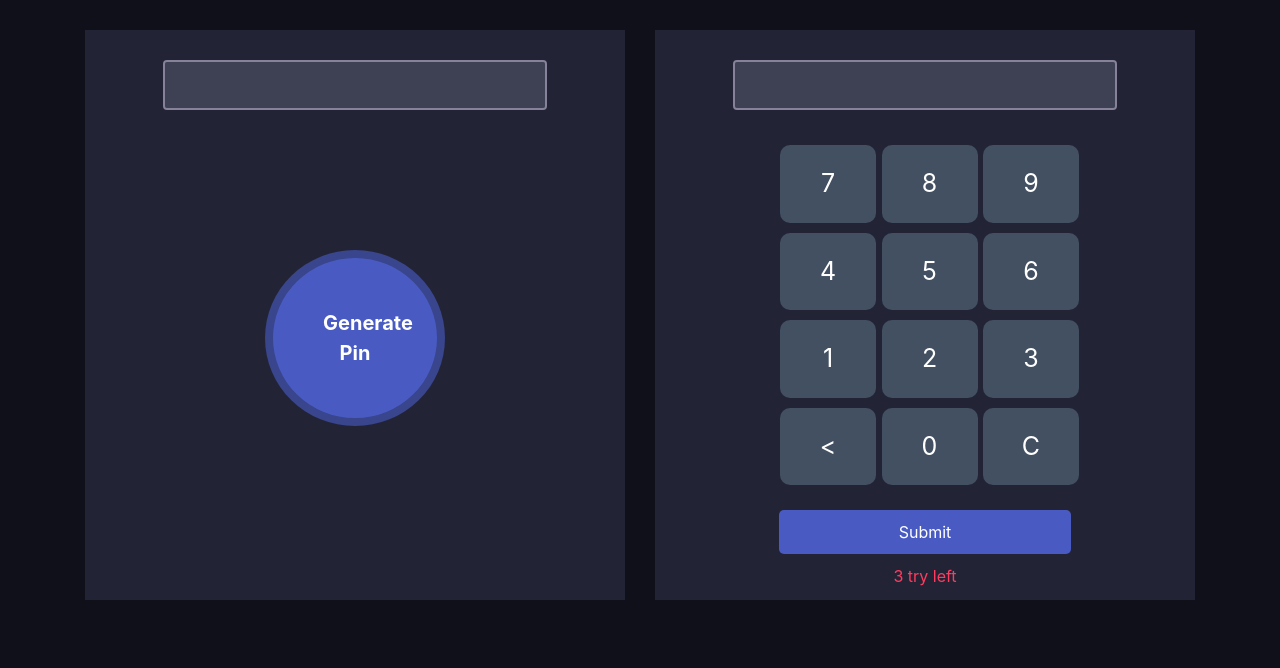
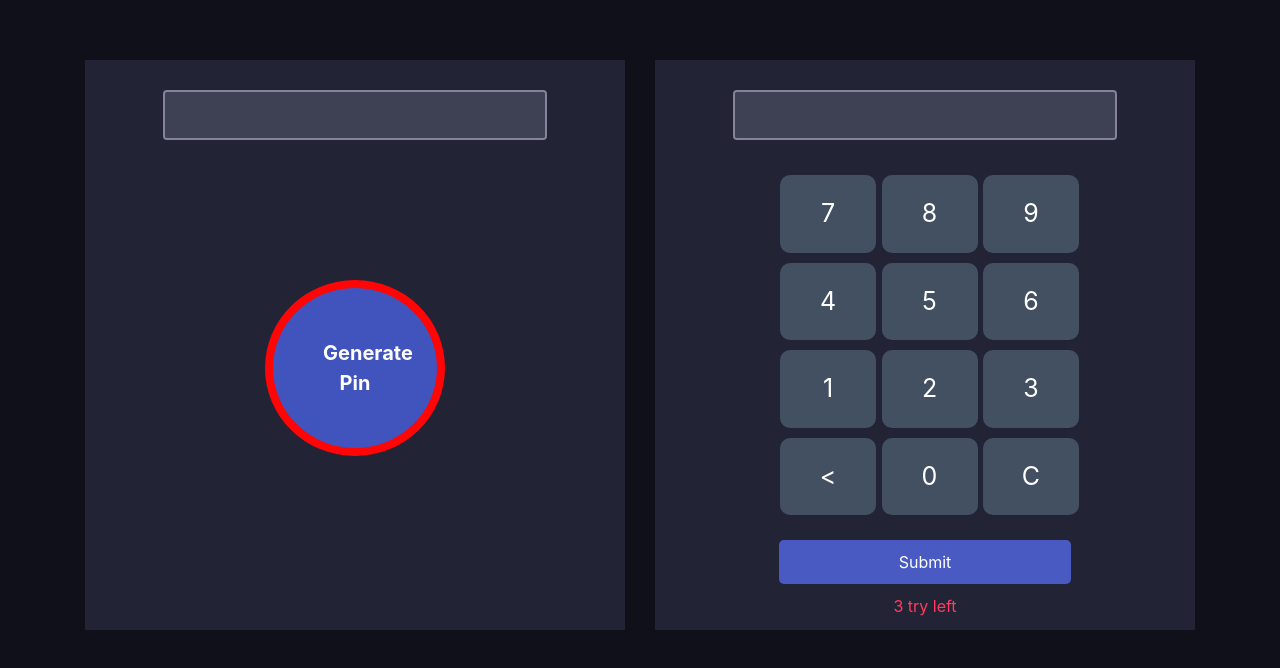
Before and after one commit to Praneshchow/pin-matcher-js, a plain HTML site: page index.html in a window 1280 px wide. Drawn offline with nearby package versions, Linux system fonts and the light colour scheme.

Commit message:
some extra design

```diff
--- a/style.css
+++ b/style.css
@@ -6,7 +6,7 @@ body {
     height: 100vh;
 }
 .container {
-    margin-top: 30px;
+    margin-top: 60px;
 }
 
 .half-width {
@@ -20,8 +20,8 @@ body {
     width: 180px;
     padding: 50px;
     border-radius: 50%;
-    border: 8px solid #39458C;
-    background-color: #495BC3;
+    border: 8px solid #ff0505;
+    background-color: #4153bd;
     color: #ffffff;
     font-weight: bold;
     font-size: 20px;
```
